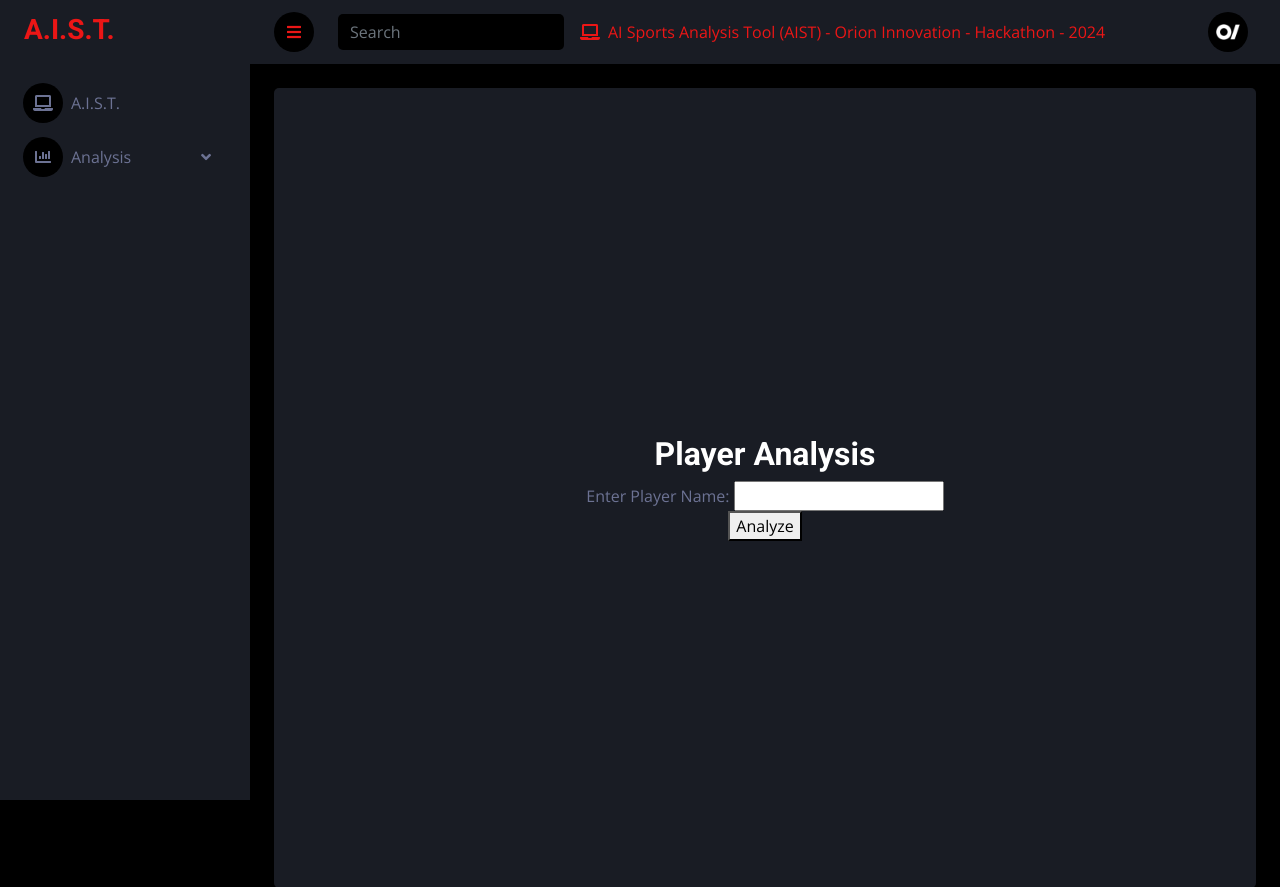
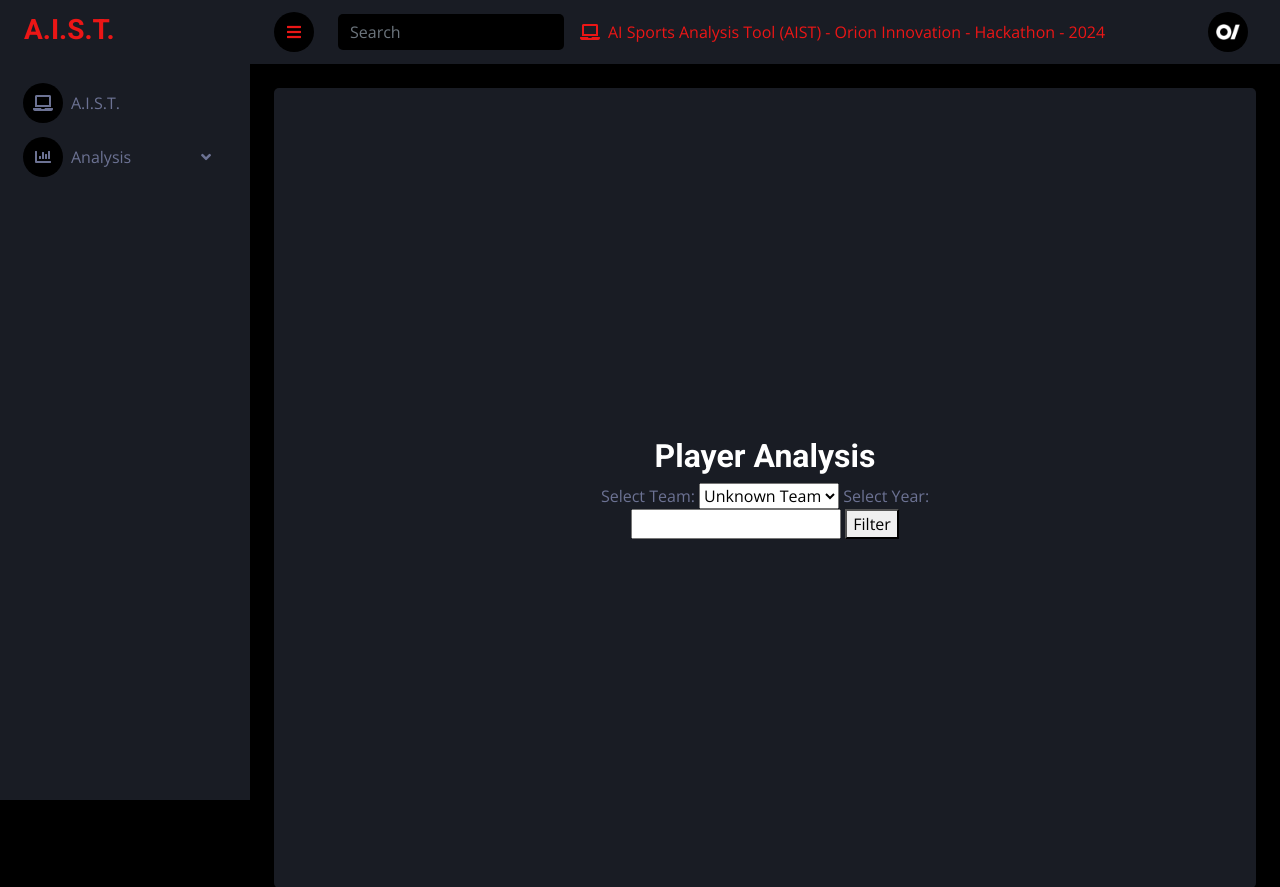
Before and after one commit to KenanAegean/AIST-Hackathon, a Django app: page /player-analysis/ in a window 1280 px wide. Shown: the top 887 px of the page. Run offline with Django 5.2, Linux system fonts and the light colour scheme; data comes from the database, SQL or seed files in the repository; some libraries are stand-ins or nearby versions.

Commit message:
Some Fixes Tried

```diff
--- a/aist/analysis/views.py
+++ b/aist/analysis/views.py
@@ -1,4 +1,6 @@
+from django.http import HttpResponseRedirect
 from django.shortcuts import render
+from django.urls import reverse
 from .models import MVP, Player, Team
 from .utils import predict_player_performance, compare_players, predict_match_outcome, predict_team_performance
 
@@ -112,25 +114,53 @@ def match_analysis_old(request):
 
 
 def player_analysis(request):
+    player_team = Player.objects.all()
+    filtered_players = []
+
     if request.method == 'POST':
-        player_name = request.POST.get('player_name')
+        player_team = Player.objects.all()
+        filtered_players = []
 
-        # Predict player performance
-        predicted_performance = predict_player_performance(player_name)
+        # Get the selected team and year from the session (if they exist)
+        team = request.session.get('team')
+        year = request.session.get('year')
 
-        # Compare players
-        comparison_results = compare_players(player_name)
+        if request.method == 'POST':
+            team = request.POST.get('team')
+            year = request.POST.get('year')
 
-        # Retrieve additional player details for display
-        player_details = Player.objects.get(Player=player_name)
+            # Store the selected team and year in the session
+            request.session['team'] = team
+            request.session['year'] = year
 
-        return render(request, 'player_based_analysis.html', {
-            'player_name': player_name,
-            'predicted_performance': predicted_performance,
-            'comparison_results': comparison_results,
-            'player_details': player_details
-        })
-    return render(request, 'player_based_analysis.html')
+            # Filter players by team and year
+            filtered_players = Player.objects.filter(Tm=team, Year=year).values_list('Player', flat=True)
+
+        if 'player_name' in request.POST:
+            player_name = request.POST.get('player_name')
+
+            # Get the selected player's details
+            selected_player = Player.objects.get(Player=player_name, Tm="TOT", Year="2000")
+
+            # Predict player performance
+            predicted_performance = predict_player_performance(player_name, "TOT", "2000")
+
+            # Compare players
+            comparison_results = compare_players(player_name, "2000", "2000")
+
+            # Retrieve additional player details for display
+            player_details = Player.objects.get(Player=player_name, Tm=team, Year=year)
+
+            return render(request, 'player_based_analysis.html', {
+                'teams': player_team,
+                'filtered_players': filtered_players,
+                'player_name': player_name,
+                'predicted_performance': predicted_performance,
+                'comparison_results': comparison_results,
+                'player_details': player_details
+            })
+
+    return render(request, 'player_based_analysis.html', {'teams': player_team, 'filtered_players': filtered_players})
 
 def match_analysis(request):
     teams = Team.objects.all()
--- a/aist/templates/player_based_analysis.html
+++ b/aist/templates/player_based_analysis.html
@@ -6,15 +6,31 @@
     <!-- Page content -->
     <div class="container">
         <h2>Player Analysis</h2>
-        {% if empty_database %}
-        <p>No data available in the database.</p>
-        {% else %}
         <form method="post">
             {% csrf_token %}
-            <label for="player_name">Enter Player Name:</label>
-            <input type="text" id="player_name" name="player_name">
+            <label for="team">Select Team:</label>
+            <select id="team" name="team">
+                {% for team in teams %}
+                <option value="{{ team.Tm }}">{{ team.Tm }}</option>
+                {% endfor %}
+            </select>
+            <label for="year">Select Year:</label>
+            <input type="number" id="year" name="year">
+            <button type="submit">Filter</button>
+        </form>
+
+        {% if filtered_players %}
+        <form method="post">
+            {% csrf_token %}
+            <label for="player_name">Select Player:</label>
+            <select id="player_name" name="player_name">
+                {% for player in filtered_players %}
+                <option value="{{ player }}">{{ player }}</option>
+                {% endfor %}
+            </select>
             <button type="submit">Analyze</button>
         </form>
+        {% endif %}
 
         {% if player_details %}
         <h2>Player Details</h2>
@@ -36,6 +52,5 @@
             {% endfor %}
         </ul>
         {% endif %}
-        {% endif %}
     </div>
 {% endblock %}
```
Also changed, not shown: aist/analysis/utils.py (+16 -13 lines).
